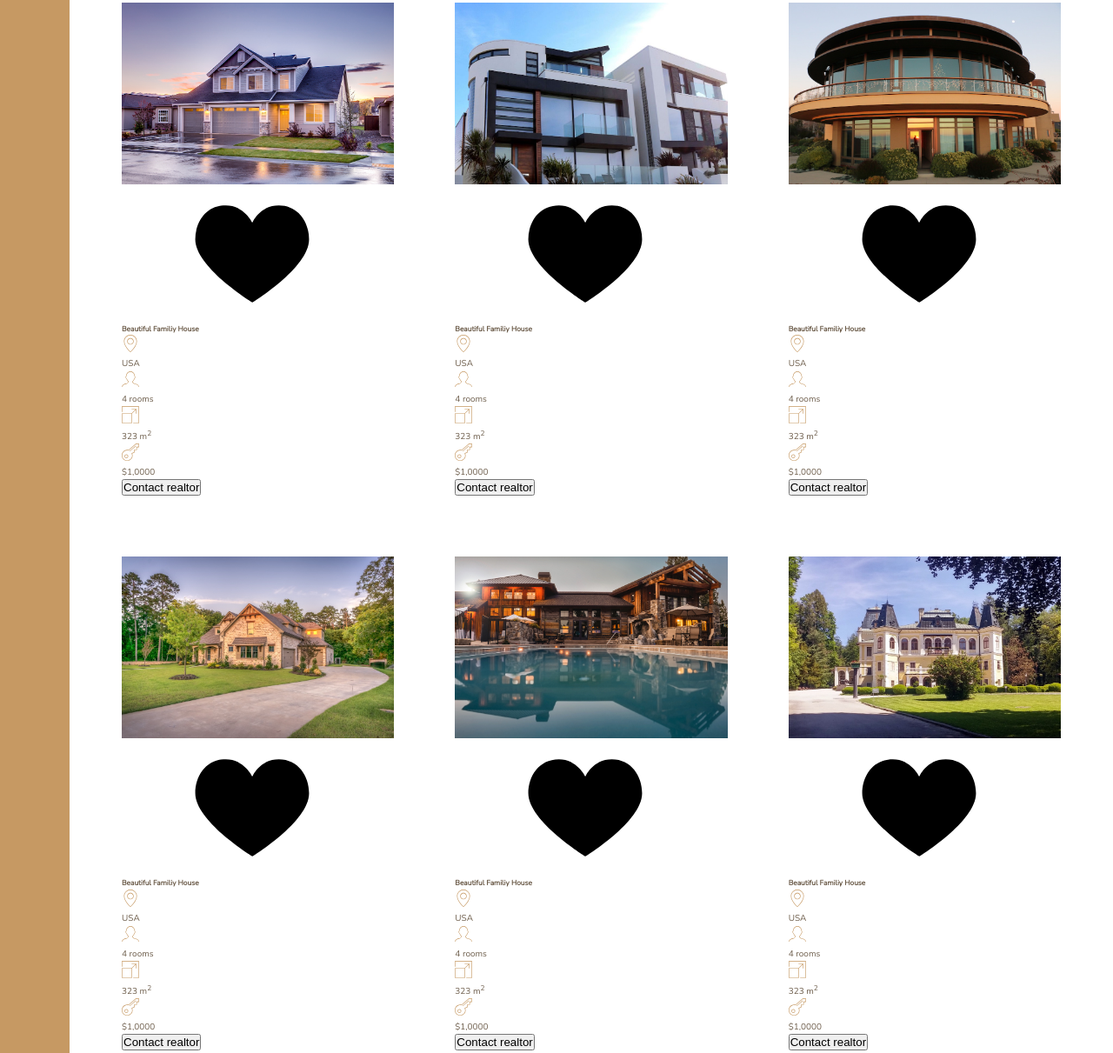
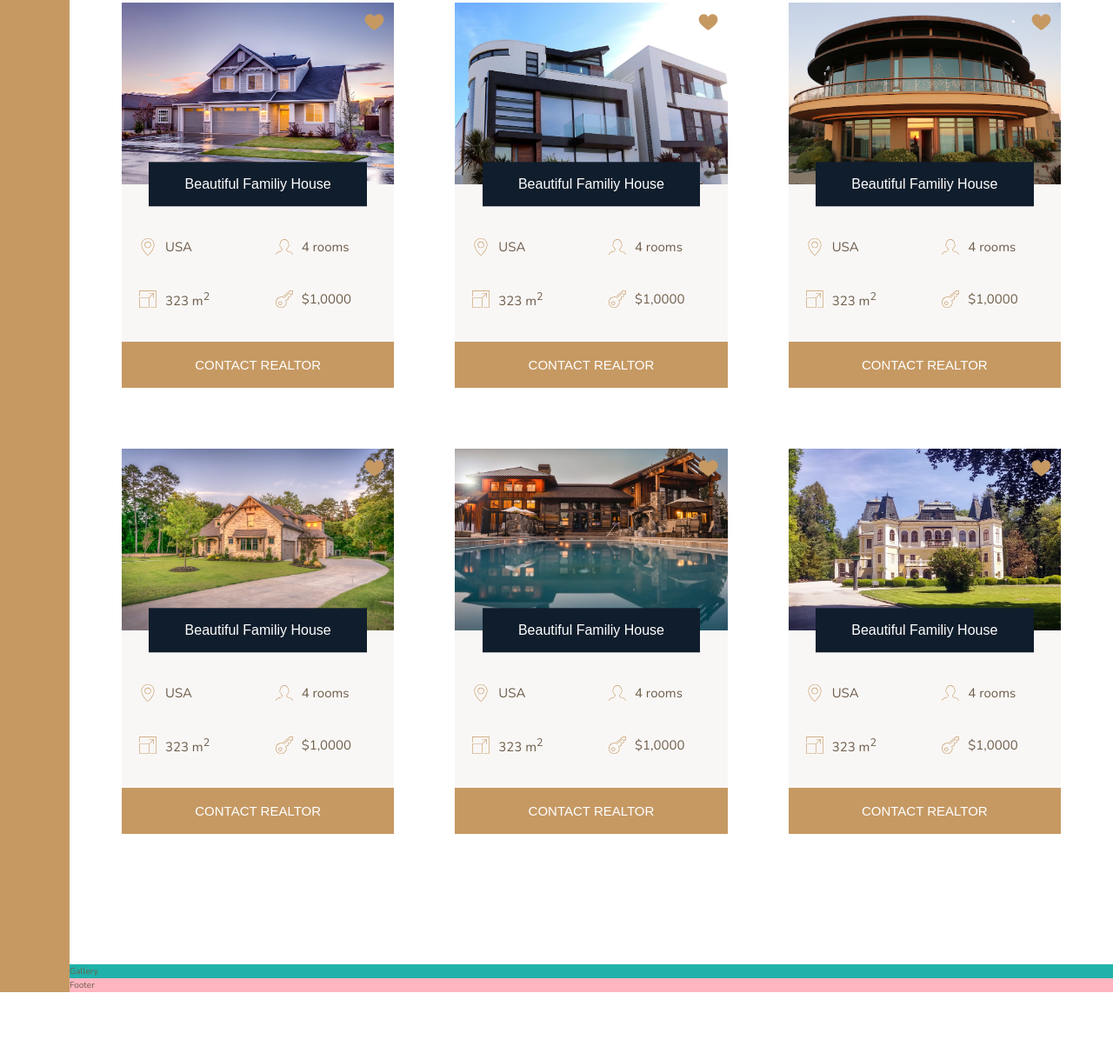
Before and after one commit to wudtichaikarun/practice-css-grid, a website: page index.html in a window 1280 px wide. Shown: the part 2022-3233 px from the top of the page at 87% size. After the commit the page ends 3163 px from the top, so only its background shows below. Drawn offline with nearby package versions, Linux system fonts and the light colour scheme.

Commit message:
section home style

```diff
--- a/index.html
+++ b/index.html
@@ -104,7 +104,7 @@
       <div class="home">
         <img src="img/house-1.jpeg" alt="House 1" class="home__img">
 
-        <svg>
+        <svg class="home__like">
           <use xlink:href="img/sprite.svg#icon-heart-full"></use>
         </svg>
 
@@ -142,14 +142,14 @@
           <p>$1,0000</p>
         </div>
 
-        <button class="cta">Contact realtor</button>
+        <button class="btn home__btn">Contact realtor</button>
 
       </div>
 
       <div class="home">
         <img src="img/house-6.jpeg" alt="House 1" class="home__img">
 
-        <svg>
+        <svg class="home__like">
           <use xlink:href="img/sprite.svg#icon-heart-full"></use>
         </svg>
 
@@ -187,14 +187,14 @@
           <p>$1,0000</p>
         </div>
 
-        <button class="cta">Contact realtor</button>
+        <button class="btn home__btn">Contact realtor</button>
 
       </div>
 
       <div class="home">
         <img src="img/house-2.jpeg" alt="House 1" class="home__img">
 
-        <svg>
+        <svg class="home__like">
           <use xlink:href="img/sprite.svg#icon-heart-full"></use>
         </svg>
 
@@ -232,14 +232,14 @@
           <p>$1,0000</p>
         </div>
 
-        <button class="cta">Contact realtor</button>
+        <button class="btn home__btn">Contact realtor</button>
 
       </div>
 
       <div class="home">
         <img src="img/house-3.jpeg" alt="House 1" class="home__img">
 
-        <svg>
+        <svg class="home__like">
           <use xlink:href="img/sprite.svg#icon-heart-full"></use>
         </svg>
 
@@ -277,14 +277,14 @@
           <p>$1,0000</p>
         </div>
 
-        <button class="cta">Contact realtor</button>
+        <button class="btn home__btn">Contact realtor</button>
 
       </div>
 
       <div class="home">
         <img src="img/house-4.jpeg" alt="House 1" class="home__img">
 
-        <svg>
+        <svg class="home__like">
           <use xlink:href="img/sprite.svg#icon-heart-full"></use>
         </svg>
 
@@ -322,14 +322,14 @@
           <p>$1,0000</p>
         </div>
 
-        <button class="cta">Contact realtor</button>
+        <button class="btn home__btn">Contact realtor</button>
 
       </div>
 
       <div class="home">
         <img src="img/house-5.jpeg" alt="House 1" class="home__img">
 
-        <svg>
+        <svg class="home__like">
           <use xlink:href="img/sprite.svg#icon-heart-full"></use>
         </svg>
 
@@ -367,7 +367,7 @@
           <p>$1,0000</p>
         </div>
 
-        <button class="cta">Contact realtor</button>
+        <button class="btn home__btn">Contact realtor</button>
 
       </div>
 
--- a/sass/_homes.scss
+++ b/sass/_homes.scss
@@ -8,28 +8,76 @@
 }
 
 .home {
+  background-color: $color-grey-light-1;
+  display: grid;
+  grid-template-columns: repeat(2, 1fr);
+  grid-row-gap: 3.5rem;
 
   &__img {
     width: 100%;
+    grid-row: 1 / 2;
+    grid-column: 1 / -1;
+    z-index: 1;
   }
 
-  &__like {}
+  &__like {
+    grid-row: 1 / 2;
+    grid-column:  2 / 3;
+    fill: $color-primary;
+    height: 2.5rem;
+    width: 2.5rem;
+    z-index: 2;
 
-  &__name {}
+    // align child
+    justify-self: end;
+    margin: 1rem;
+  }
+
+  &__name {
+    grid-row: 1 / 2;
+    grid-column: 1 / -1;
+    width: 80%;
+    // justify child   |...taget...|
+    justify-self: center;
+    // aling child
+    align-self: end;
+    z-index: 3;
+    transform: translateY(50%);
+
+    // box style
+    font-family: $font-display;
+    font-size: 1.6rem;
+    text-align: center;
+    padding: 1.25rem;
+    background-color: $color-secondary;
+    color: #fff;
+    font-weight: 400;
+  }
+
+  &__location,
+  &__room {
+    margin-top: 2.5rem;
+  }
 
   &__location,
   &__room,
   &__area,
   &__price {
+    font-size: 1.5rem;
+    margin-left: 2rem;
+    display: flex;
+    align-items: center;
 
     svg {
       fill: $color-primary;
       height: 2rem;
       width: 2rem;
+      margin-right: 1rem;
     }
 
-    p {
+  }
 
-    }
+  &__btn {
+    grid-column: 1 / -1;
   }
 }
```
Also changed, not shown: css/main.css.
